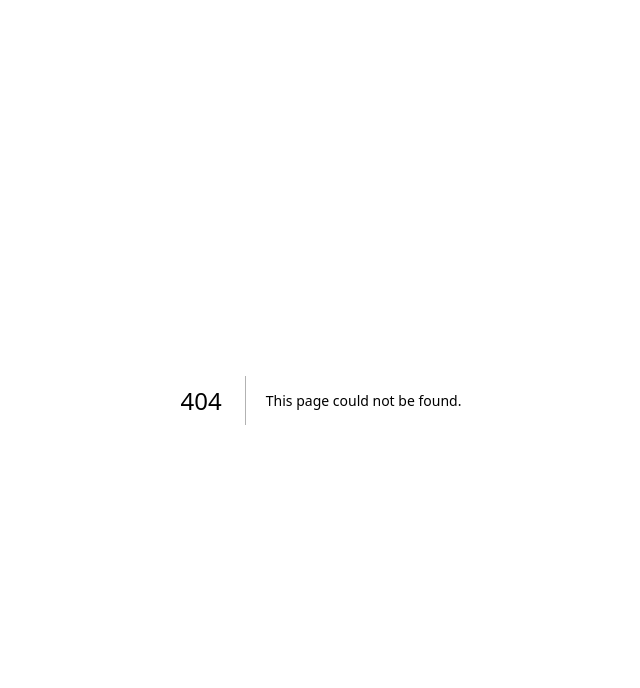
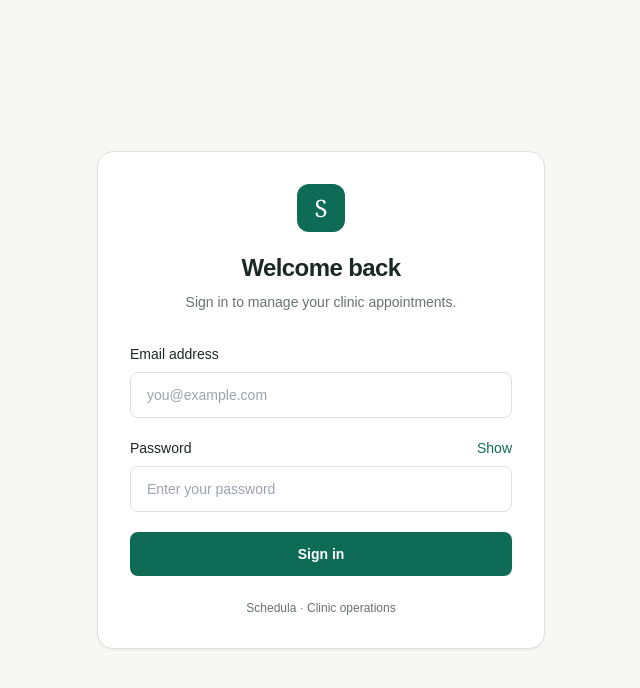
Before and after one commit to TaNaY963/schedula-frontend, a Next.js app: page /login in a window 1280 px wide. Before the commit this address had no page. Shown: the top 688 px of the page, without its empty margins (319-959 px from the left). Built offline with nearby package versions, Linux system fonts and the light colour scheme.

Commit message:
login page added

```diff
--- /dev/null
+++ b/src/app/login/page.tsx
@@ -0,0 +1,37 @@
+import LoginForm from "@/features/auth/components/LoginForm";
+
+export default function LoginPage() {
+  return (
+    <main className="min-h-screen px-4 py-8 sm:px-6">
+      <div className="mx-auto flex min-h-[calc(100vh-4rem)] max-w-md items-center">
+        <section
+          className="w-full rounded-2xl border border-[var(--line)] bg-white p-6 shadow-sm sm:p-8"
+          aria-labelledby="login-title"
+        >
+          <div className="mb-8 text-center">
+            <div className="mx-auto grid size-12 place-items-center rounded-xl bg-[var(--brand)] font-serif text-2xl text-white">
+              S
+            </div>
+
+            <h1
+              id="login-title"
+              className="mt-5 text-2xl font-semibold tracking-tight"
+            >
+              Welcome back
+            </h1>
+
+            <p className="mt-2 text-sm text-[var(--muted)]">
+              Sign in to manage your clinic appointments.
+            </p>
+          </div>
+
+          <LoginForm />
+
+          <p className="mt-6 text-center text-xs text-[var(--muted)]">
+            Schedula · Clinic operations
+          </p>
+        </section>
+      </div>
+    </main>
+  );
+}
```
